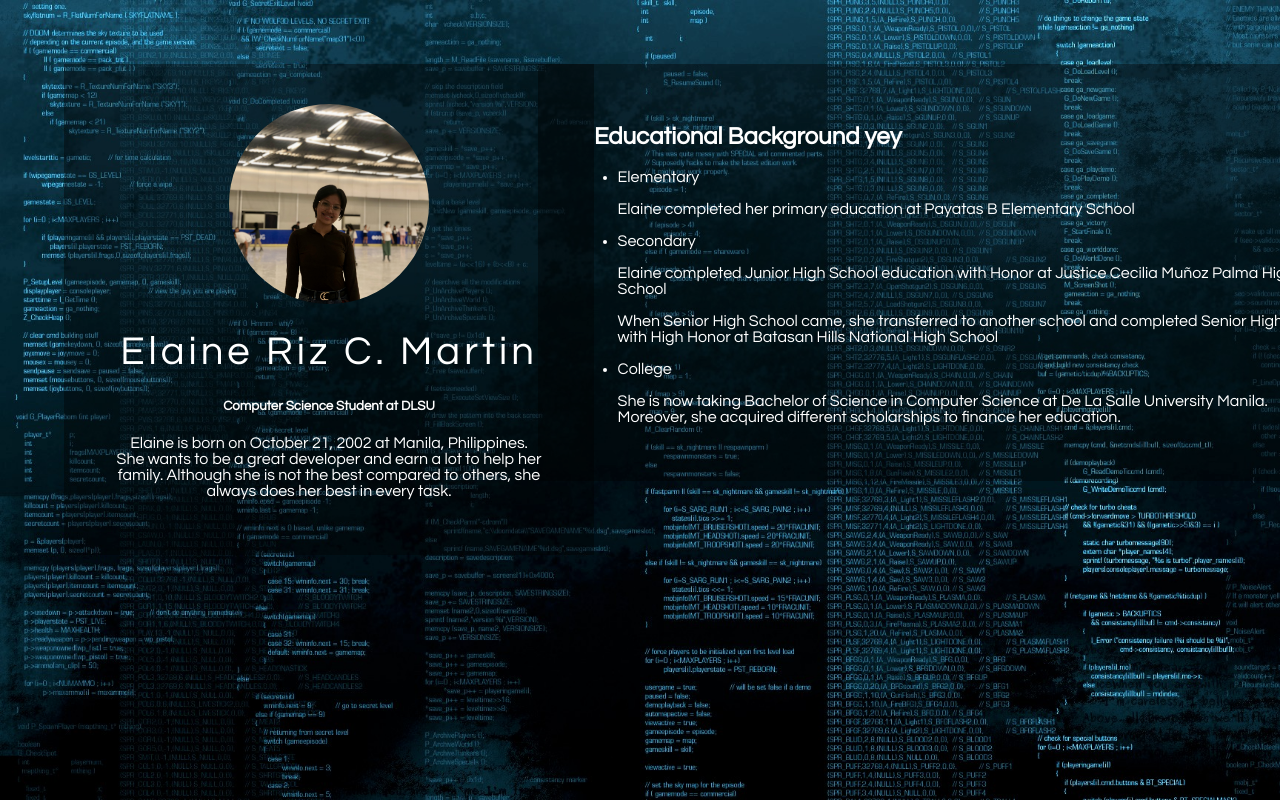
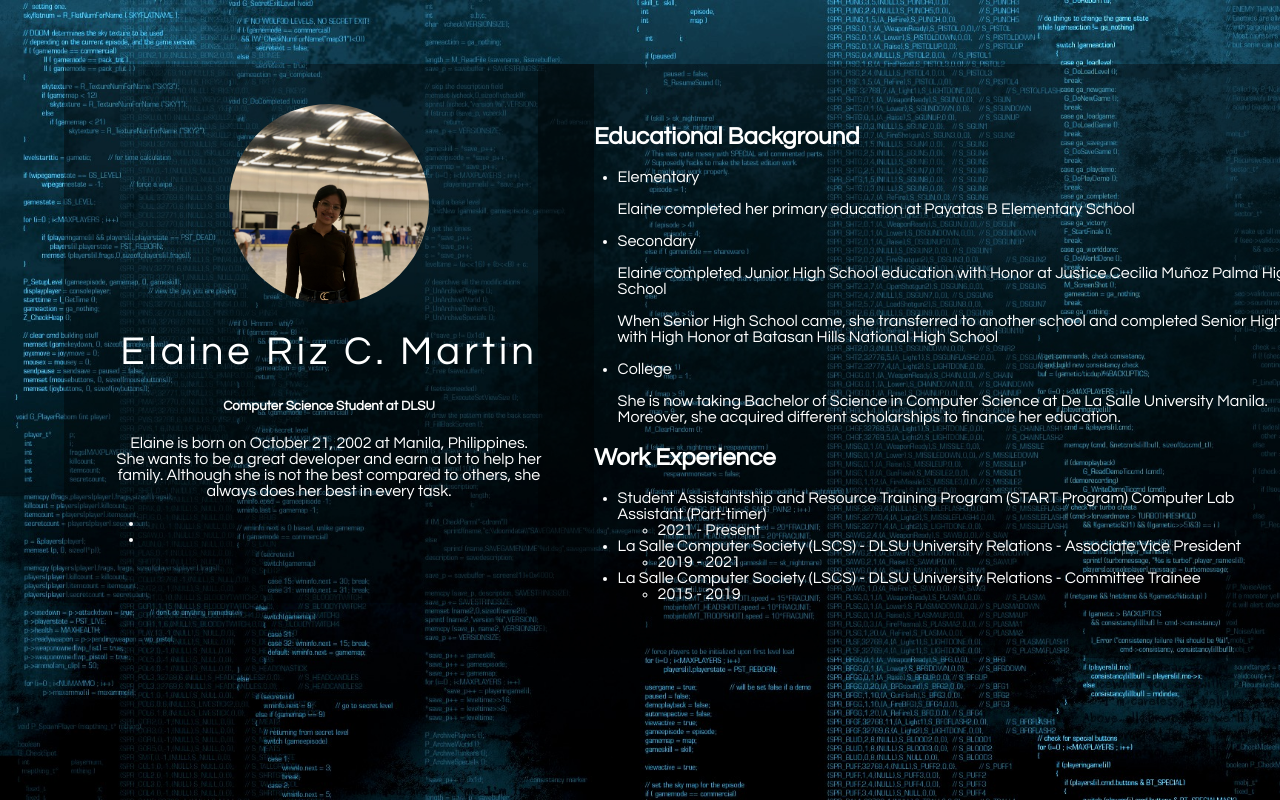
Before and after one commit to Elaine-21/CCAPDEV, a plain HTML site: page index.html in a window 1280 px wide. Shown: the top 800 px of the page. Drawn offline with Linux system fonts and the light colour scheme.

Commit message:
added work background

```diff
--- a/index.html
+++ b/index.html
@@ -6,6 +6,7 @@
 	</head>
 
 	<body>
+		<div class="body">
 			<div class = "box1">
 				<img src = "SelfPic.jpg" alt = "Profile" class = "box-img" width = "300">
 				<h1> Elaine Riz C. Martin </h1>
@@ -15,11 +16,15 @@
 				Although she is not the best compared to others, she always does her
 				best in every task. </p>
 
+				<ul>
+					<li class="linkedin"><a href=""></a></li>
+					<li class="resume"><a href="./Resume_Martin.pdf" download="Resume_Martin.pdf"></a></li>
+				</ul>
 			</div>
 
 			<div class = "box2">
 
-			<h2> Educational Background  yey </h2>
+				<h2> Educational Background</h2>
 				<ul>
 					<li> Elementary </li>
 						<p>		Elaine completed her primary education at Payatas B Elementary School <br> </p>
@@ -36,11 +41,24 @@
 								Moreover, she acquired different scholarships to finance her education.
 						</p>
 				</ul>
+
+				<h2> Work Experience </h2>
+				<ul>
+					<li>Student Assistantship and Resource Training Program (START Program)
+						Computer Lab Assistant (Part-timer)
+						<ul><li>2021 - Present</li></ul>
+					</li>
+
+					<li>La Salle Computer Society (LSCS) - DLSU
+						University Relations - Associate Vice President
+						<ul><li>2019 - 2021</li></ul>
+					</li>
+					<li>La Salle Computer Society (LSCS) - DLSU
+						University Relations - Committee Trainee
+						<ul><li>2015 - 2019</li></ul>
+					</li>
+				</ul>
 			</div>
-
-
-
-
-
+		</div>
 	</body>
 </html>
```
Also changed, not shown: 1 other file. Lines whose indentation alone changed are shown as unchanged.
